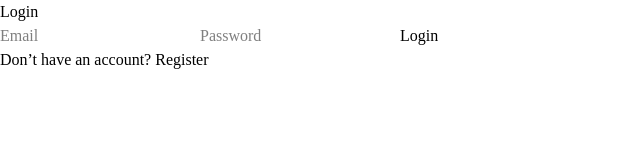
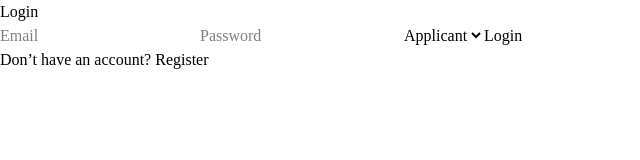
Before and after one commit to ThandoJ/job-application-tracker, a React (Vite) app in the folder job-application-tracker/: page / in a window 1280 px wide. Shown: the top 160 px of the page, without its empty margins (0-640 px from the left). Built offline with nearby package versions, Linux system fonts and the light colour scheme.

Commit message:
Improved login

```diff
--- a/job-application-tracker/src/pages/Applications.jsx
+++ b/job-application-tracker/src/pages/Applications.jsx
@@ -99,6 +99,9 @@ export default function Applications({ jobs = [], applications = [] }) {
                 )}
 
                 {/* VIEW CV (BASE64) */}
+
+                {app.cvBase64 ? (
+
                 <a
                   href={app.cvBase64}
                   target="_blank"
@@ -107,6 +110,9 @@ export default function Applications({ jobs = [], applications = [] }) {
                 >
                   View CV
                 </a>
+                ) : (
+  <p className="text-xs text-red-500">No CV uploaded</p>
+)}
 
                 <p className="mt-2">
                   Status:{" "}
--- a/job-application-tracker/src/pages/Login.jsx
+++ b/job-application-tracker/src/pages/Login.jsx
@@ -1,19 +1,32 @@
+import { useState } from "react";
 import { useNavigate } from "react-router-dom";
 
 export default function Login() {
   const navigate = useNavigate();
 
-  const handleLogin = () => {
-    // Get saved user from localStorage
-    const user = JSON.parse(localStorage.getItem("user"));
+  const [email, setEmail] = useState("");
+  const [password, setPassword] = useState("");
+  const [role, setRole] = useState("user")
 
-    if (!user) {
-      alert("No account found. Please register first.");
+    const handleLogin = () => {
+    console.log("EMAIL:", email);
+    console.log("PASSWORD:", password);
+
+    if (!email || !password) {
+      alert("Please enter email and password");
       return;
     }
 
+    const user = {
+      email,
+      role
+    };
+
+    localStorage.setItem("user", JSON.stringify(user));
+
     navigate("/dashboard");
   };
+
 
   return (
     <div className="flex items-center justify-center h-screen bg-gray-100">
@@ -24,13 +37,28 @@ export default function Login() {
           type="email"
           placeholder="Email"
           className="w-full mb-3 p-2 border rounded"
+          value={email}
+          onChange={(e) => setEmail(e.target.value)}
         />
 
         <input
           type="password"
           placeholder="Password"
           className="w-full mb-3 p-2 border rounded"
+          value={password}
+          onChange={(e) => setPassword(e.target.value)}
         />
+
+         {/*ROLE SELECT */}
+        <select
+          className="w-full mb-4 p-2 border rounded"
+          value={role}
+          onChange={(e) => setRole(e.target.value)}
+        >
+          <option value="user">Applicant</option>
+          <option value="admin">Recruiter</option>
+        </select>
+
 
         <button
           onClick={handleLogin}
```
